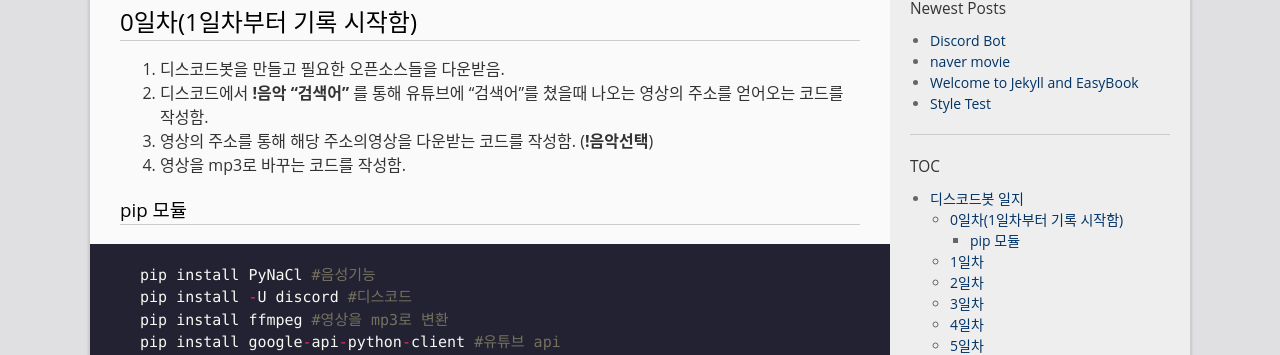
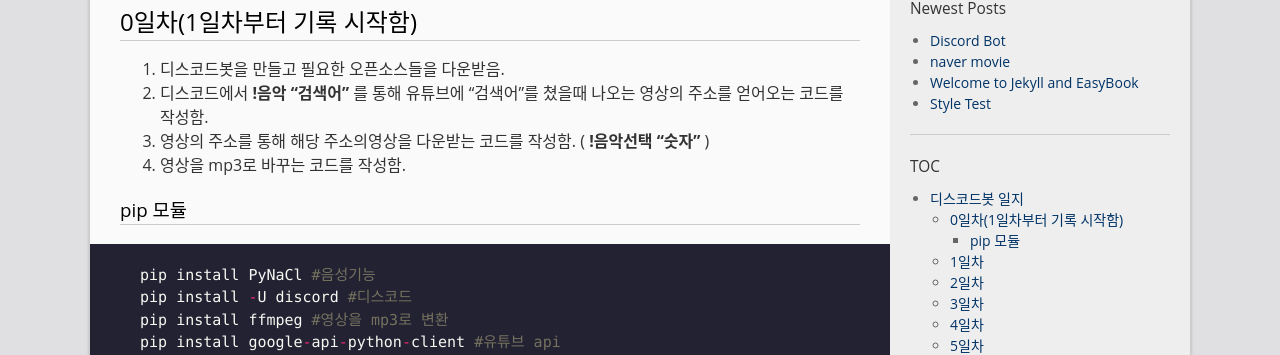
Before and after one commit to chohz1003/chohz1003.github.com, a Jekyll site: the page built from _posts/2021-07-17-Discord-Bot.md, in a window 1280 px wide. Shown: the part 376-731 px from the top of the page. Built offline with Jekyll 4.4.1, drawn with Linux system fonts in a browser that asks for light colours.

Commit message:
Update 2021-07-17-Discord-Bot.md

```diff
--- a/_posts/2021-07-17-Discord-Bot.md
+++ b/_posts/2021-07-17-Discord-Bot.md
@@ -12,7 +12,7 @@ permalink: /archivers/Discord Bot
 ## 0일차(1일차부터 기록 시작함)
 1. 디스코드봇을 만들고 필요한 오픈소스들을 다운받음.
 2. 디스코드에서 **!음악 "검색어"** 를 통해 유튜브에 "검색어"를 쳤을때 나오는 영상의 주소를 얻어오는 코드를 작성함.
-3. 영상의 주소를 통해 해당 주소의영상을 다운받는 코드를 작성함. (**!음악선택**)
+3. 영상의 주소를 통해 해당 주소의영상을 다운받는 코드를 작성함. ( **!음악선택 "숫자"** )
 4. 영상을 mp3로 바꾸는 코드를 작성함.
 
 ### pip 모듈
```
